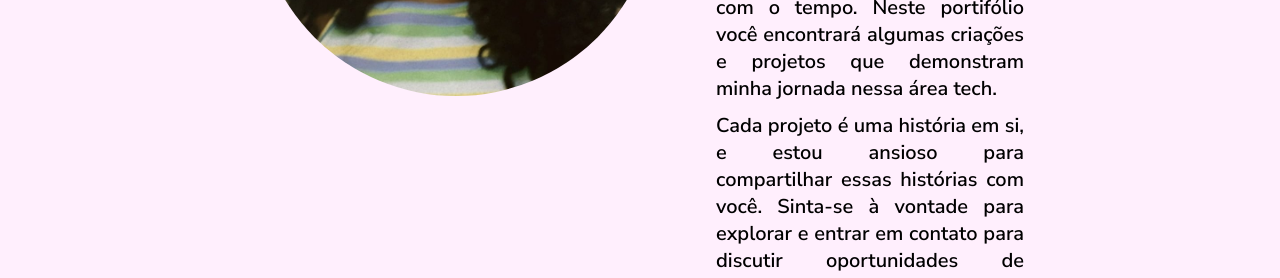
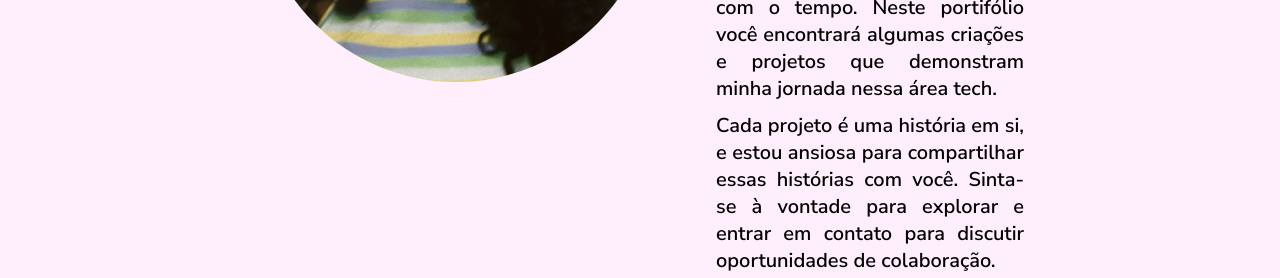
Before and after one commit to Stefanydiasz/Stefanydiasz.github.io, a plain HTML site: page index.html in a window 1280 px wide. Shown: the part 1470-1748 px from the top of the page. Drawn offline with nearby package versions, Linux system fonts and the light colour scheme.

Commit message:
Update index.html

```diff
--- a/index.html
+++ b/index.html
@@ -48,7 +48,7 @@
                 <h2>MUITO PRAZER,<span>SOU STEFANY DIAS</span></h2>
                 <p> Tenho 21 anos, sou uma comissária de bordo em andamento, apaixonada pela aviação civil e também pela tecnologia. Entusiasta de jogos eletrônicos no geral, amo ver o processo de criação e jogar, mas pretendo ficar só no front-end por enquanto 😁.</p>
                 <p>Conheci esse projeto por acaso na televisão e foi minha porta de entrada para a programação, com esforço e dedicação aqui estou eu, e pretendo evoluir ainda mais com o tempo. Neste portifólio você encontrará algumas criações e projetos que demonstram minha jornada nessa área tech.</p>
-                <p>Cada projeto é uma história em si, e estou ansioso para compartilhar essas histórias com você. Sinta-se à vontade para explorar e entrar em contato para discutir oportunidades de colaboração.</p>
+                <p>Cada projeto é uma história em si, e estou ansiosa para compartilhar essas histórias com você. Sinta-se à vontade para explorar e entrar em contato para discutir oportunidades de colaboração.</p>
                 <div class="btn-social">
                     <a href="Currículo Stefany (1) (3).pdf" download><button><i class="bi bi-file-earmark-person"></i></button></a>
                     <a href="https://github.com/Stefanydiasz" target="_blank"><button><i class="bi bi-github"></i></button></a>
```
